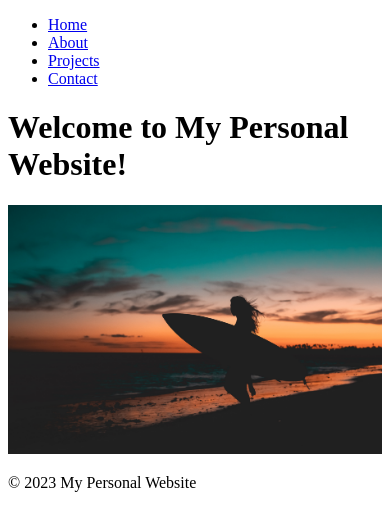
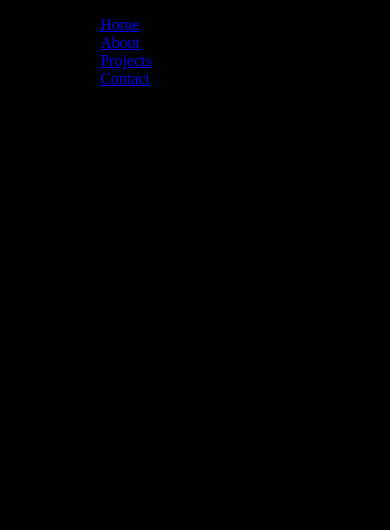
Before and after one commit to HosseinKrouna/my-personal-website, a Next.js app: page / in a window 390 px wide. Shown: the top 530 px of the page. Built offline with nearby package versions, Linux system fonts and the light colour scheme.

Commit message:
modify: Home page with Media Queries

```diff
--- a/components/Footer.js
+++ b/components/Footer.js
@@ -1,7 +1,7 @@
 function Footer() {
 	return (
 		<footer>
-			<p>© {new Date().getFullYear()} My Personal Website</p>
+			<p>© {new Date().getFullYear()} Hossein Krouna Personal Website</p>
 		</footer>
 	);
 }
--- a/pages/index.js
+++ b/pages/index.js
@@ -1,20 +1,44 @@
 import Layout from "@/components/Layout";
-import Image from "next/image";
 import styled from "styled-components";
+import { createGlobalStyle } from "styled-components";
 
 export default function HomePage() {
 	return (
-		<Layout>
-			<h1>Welcome to My Personal Website!</h1>
-			<MainImage
-				src="/images/rafael-leao-PzmmiWoJHA8-unsplash.jpg"
-				alt="Picture in the sunset with a surfer"
-				width={1000}
-				height={200}
-				layout="responsive"
-			/>
-		</Layout>
+		<AppContainer>
+			<GlobalStyle />
+			<Layout>
+				<MainContent>
+					<Header>Hossein Krouna</Header>
+					<p>Frontend-developer</p>
+				</MainContent>
+			</Layout>
+		</AppContainer>
 	);
 }
 
-const MainImage = styled(Image)``;
+const GlobalStyle = createGlobalStyle`
+body {
+	margin: 0;
+	padding: 0;
+	overflow: hidden;
+}
+`;
+
+const Header = styled.header``;
+const MainContent = styled.div``;
+
+const AppContainer = styled.div`
+	height: 100vh;
+	width: 100vw;
+	display: flex;
+	justify-content: center;
+	@media (max-width: 768px) {
+		background-color: black;
+	}
+	@media (min-width: 768px) {
+		background-image: url("/images/rafael-leao-PzmmiWoJHA8-unsplash.jpg");
+		background-size: cover;
+		background-position: center center;
+	}
+	overflow: hidden;
+`;
```
